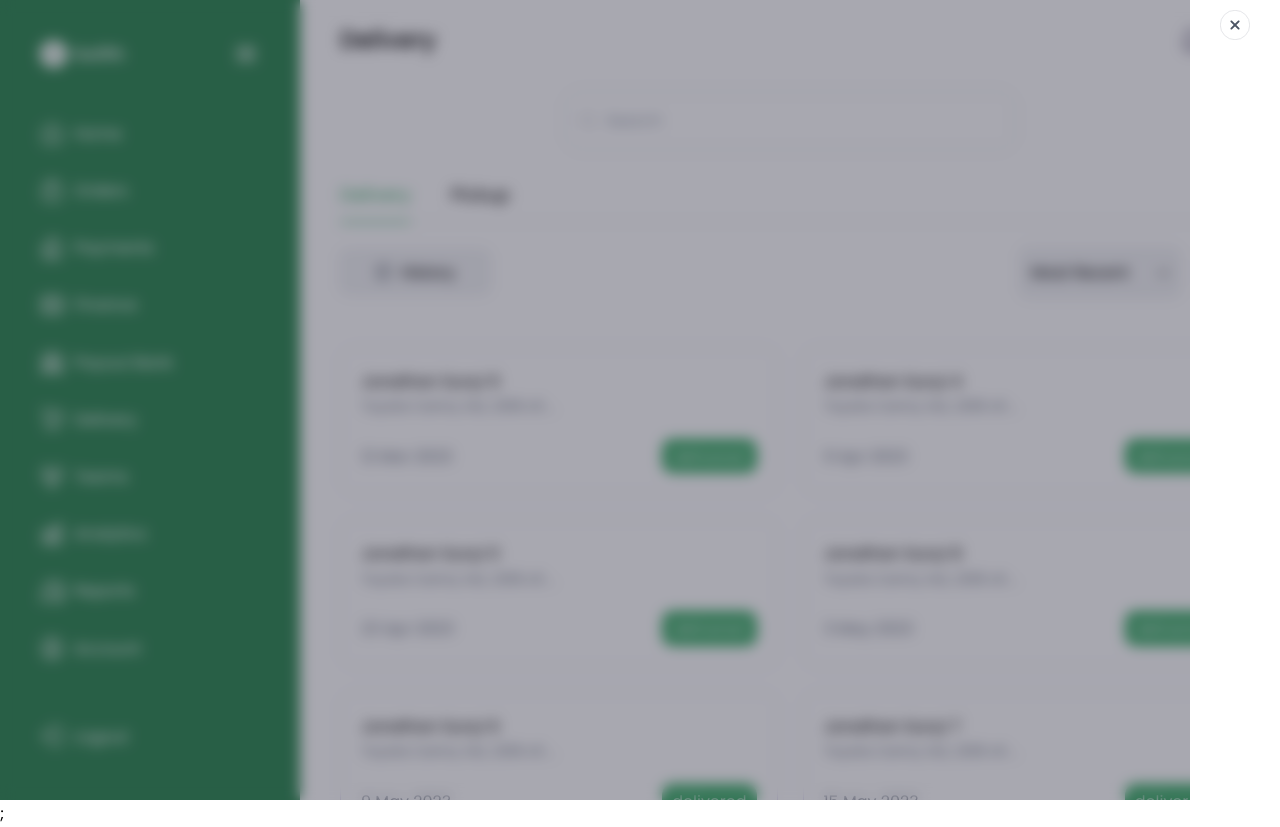
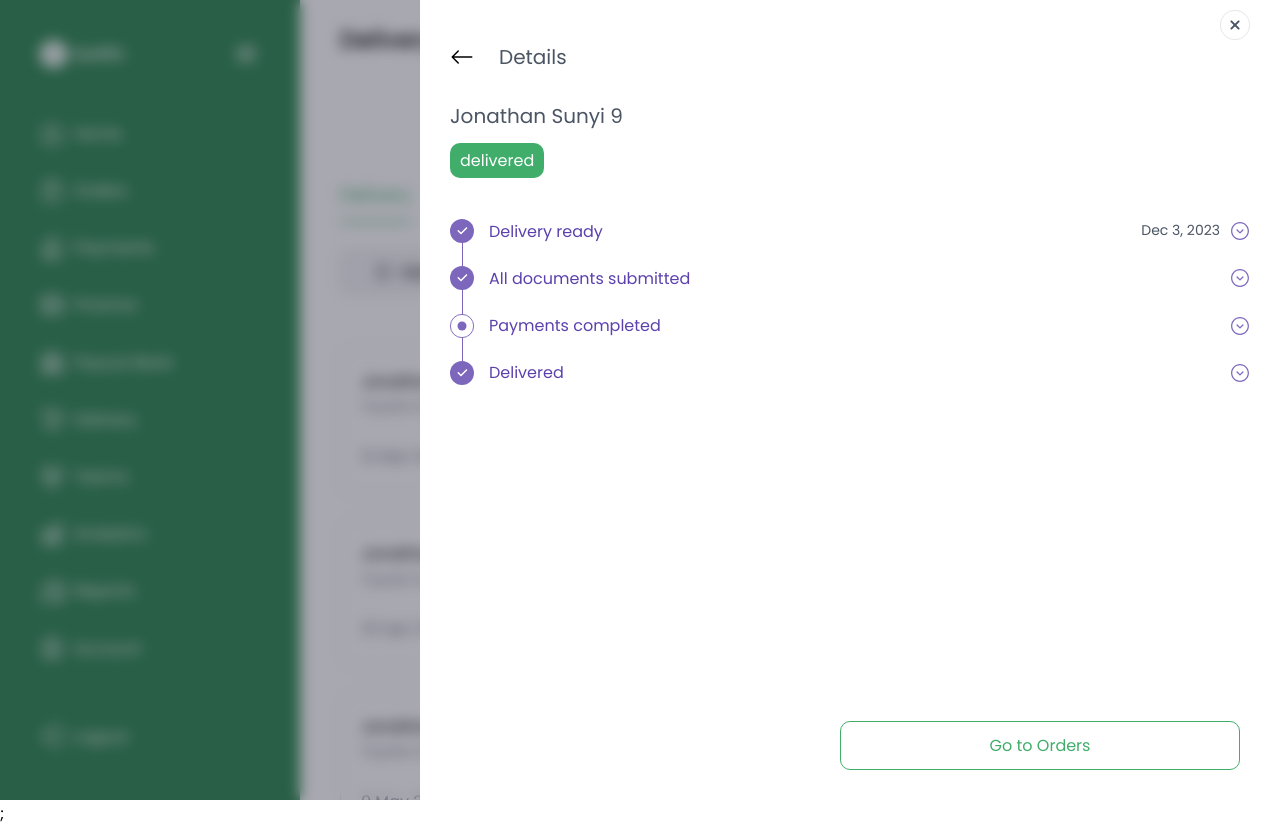
Before and after one commit to projects-for-clients/swifth, a React (Vite) app: page /dashboard/delivery in a window 1280 px wide. Both pictures are taken after a click on the element 558 px from the left and 420 px from the top of the page. Built offline with nearby package versions, Linux system fonts and the light colour scheme.

Commit message:
working on delivery

```diff
--- a/src/container/delivery/DeliveryPath.tsx
+++ b/src/container/delivery/DeliveryPath.tsx
@@ -100,14 +100,14 @@ export const DeliveryPath: FC<DeliveryPathProps> = ({ deliveryData }) => {
             />
           </figure>
 
-          {/* <section className="h-full">
+          <section className="h-full">
             {individualDeliveryData && (
-              // <DialogDetails
-              //   deliveryData={individualDeliveryData}
-              //   handleCloseDialog={handleCloseDialog}
-              // />
+              <DialogDetails
+                deliveryData={individualDeliveryData}
+                handleCloseDialog={handleCloseDialog}
+              />
             )}
-            </section> */}
+            </section>
         </div>
       </dialog>
       {deliveryData.map((item, i) => {
--- a/src/container/delivery/DialogDetails.tsx
+++ b/src/container/delivery/DialogDetails.tsx
@@ -109,29 +109,36 @@ const DialogDetails: FC<DialogDetailsProps> = ({
     Delivered: (
       <>
         <p className="text-[1.4rem] text-gray-500">
-          James Ibori marked {deliveryData?.name}'s item as delivered Lorem ipsum dolor sit, amet consectetur adipisicing elit. Sit ullam exercitationem aliquam adipisci, distinctio praesentium earum impedit amet tempora ducimus veritatis placeat officiis omnis assumenda doloribus quisquam dolores accusamus explicabo.
+          James Ibori marked {deliveryData?.name}'s item as delivered Lorem
+          ipsum dolor sit, amet consectetur adipisicing elit. Sit ullam
+          exercitationem aliquam adipisci, distinctio praesentium earum impedit
+          amet tempora ducimus veritatis placeat officiis omnis assumenda
+          doloribus quisquam dolores accusamus explicabo.
         </p>
 
         <div
           className={`flex border border-color-purple-light rounded-lg py-8 px-10 items-center gap-6 cursor-pointer text-[1.4rem] w-full h-[8rem]
                               `}
         >
-          Lorem ipsum dolor sit amet consectetur adipisicing elit. Voluptate eligendi, aut voluptates explicabo a voluptatum officiis, ullam voluptas exercitationem deleniti ut facilis? Pariatur debitis, reprehenderit aspernatur dolorum eligendi commodi alias?
+          Lorem ipsum dolor sit amet consectetur adipisicing elit. Voluptate
+          eligendi, aut voluptates explicabo a voluptatum officiis, ullam
+          voluptas exercitationem deleniti ut facilis? Pariatur debitis,
+          reprehenderit aspernatur dolorum eligendi commodi alias?
           <img src="/icons/admin/upload.svg" alt="" />
-
           <a href="/images/document.jpg" download className="grid">
             <p className="text-[1.4rem]">Proof of Delivery</p>
             <p className="text-color-grey-4 text-[1rem]">520KB</p>
           </a>
-        <button className="btn border border-color-primary bg-color-primary text-white rounded-2xl absolute bottom-[5rem] right-[1rem] disabled:cursor-not-allowed disabled:opacity-50 " disabled={allStagesCompleted}>
-          Mark as Delivered
-        </button>
+          <button
+            className="btn border border-color-primary bg-color-primary text-white rounded-2xl absolute bottom-[5rem] right-[1rem] disabled:cursor-not-allowed disabled:opacity-50 "
+            disabled={allStagesCompleted}
+          >
+            Mark as Delivered
+          </button>
         </div>
-
       </>
     ),
   };
-
 
   return (
     <div className=" h-full items-baseline w-[80rem] overflow-y-scroll pb-10 relative">
@@ -223,7 +230,7 @@ const DialogDetails: FC<DialogDetailsProps> = ({
                       )}
                     </div>
                   </button>
-                  {keyItem === step.key && i !== steps.length - 1 ? (
+                  {keyItem === step.key && (
                     <div
                       className={`grid gap-8 pl-16 py-5 ${
                         keyItem === step.key
@@ -232,39 +239,15 @@ const DialogDetails: FC<DialogDetailsProps> = ({
                       }`}
                     >
                       {accordianContent[step.key]}
-
-
-
-
-
                     </div>
-                  ) : keyItem === step.key && i === steps.length - 1 ? (
-                    <div className="grid gap-8 px-16 my-8">
-                      <p className="text-[1.4rem] text-gray-500">
-                        James Ibori marked {deliveryData.name}'s item as
-                        delivered
-                      </p>
-
-                      <div
-                        className={`flex border border-color-purple-light rounded-lg py-8 px-10 items-center gap-6 cursor-pointer text-[1.4rem] w-full h-[8rem]
-                              `}
-                      >
-                        <img src="/icons/admin/upload.svg" alt="" />
-
-                        <div className="grid">
-                          <p className="text-[1.4rem]">Proof of Delivery</p>
-                          <p className="text-color-grey-4 text-[1rem]">520KB</p>
-                        </div>
-                      </div>
-                    </div>
-                  ) : null}
+                  )}
                 </div>
               </Fragment>
             ))}
           </section>
         </main>
       </>
-      <button className="btn border border-color-primary text-color-primary rounded-2xl absolute bottom-[5rem] right-[1rem] w-1/2" >
+      <button className="btn border border-color-primary text-color-primary rounded-2xl absolute bottom-[5rem] right-[1rem] w-1/2">
         Go to Orders
       </button>
     </div>
```
